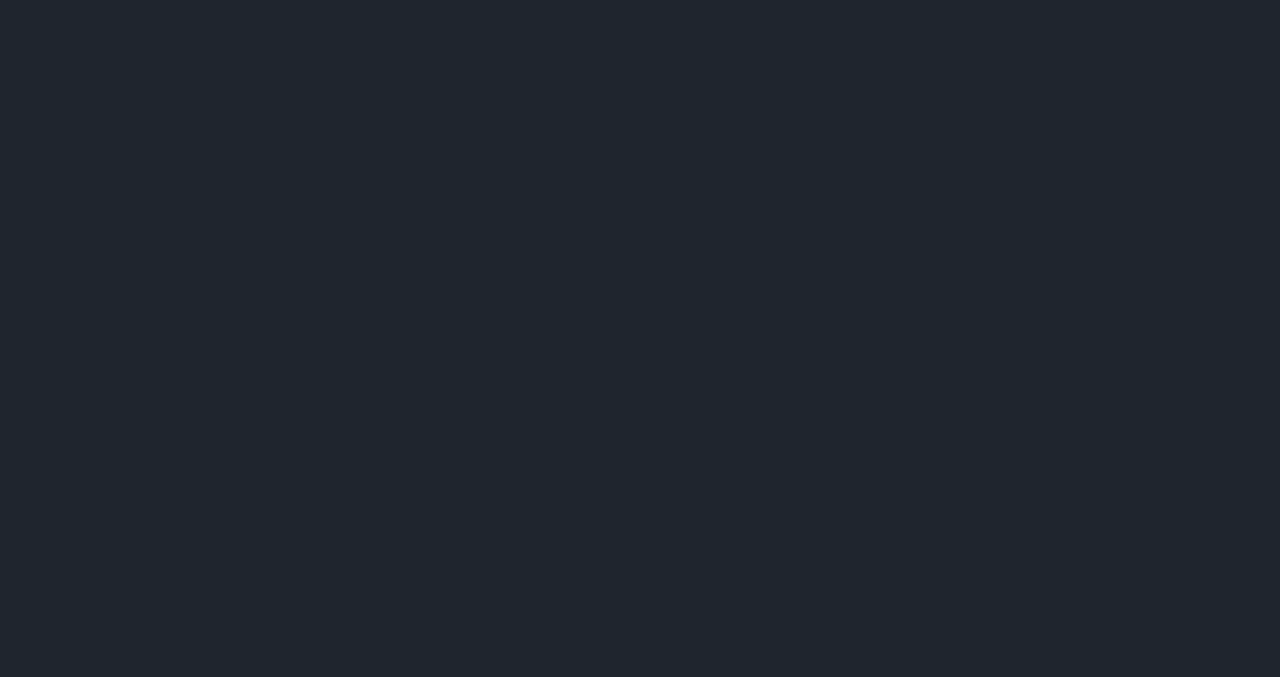
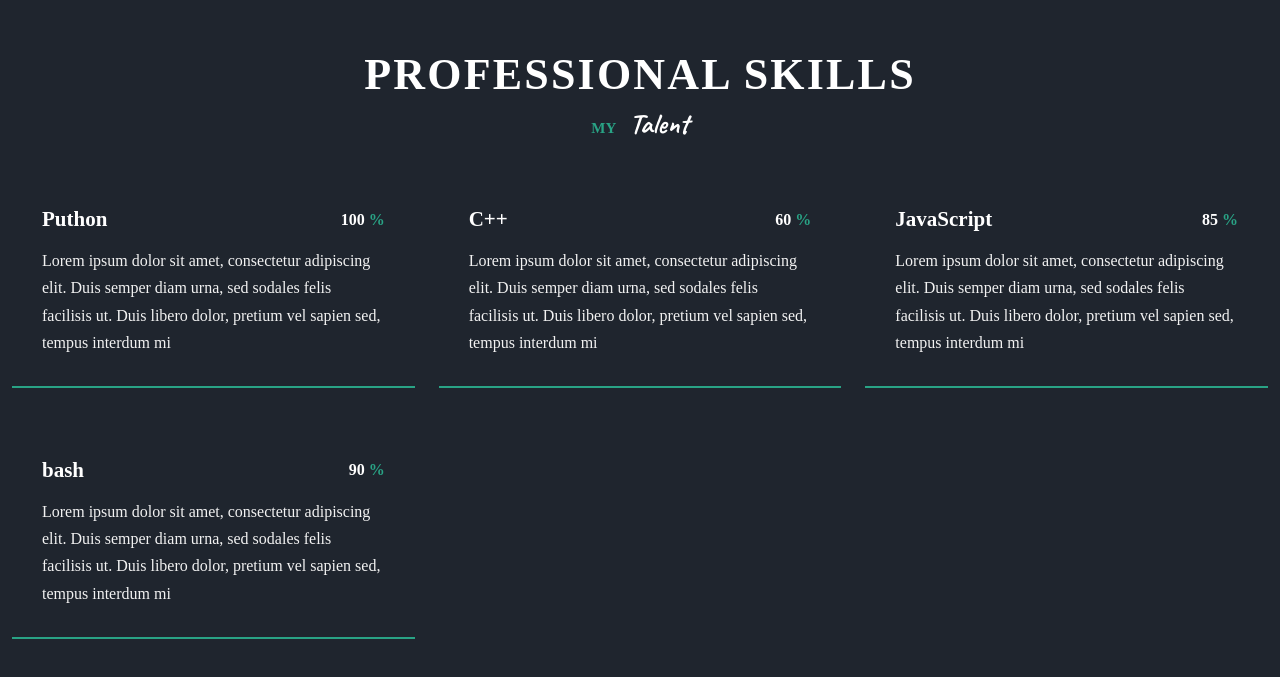
Before and after one commit to permikov/permikov.github.io, a React (Create React App) app: page / in a window 1280 px wide. Shown: the part 1783-2460 px from the top of the page. Before the commit the page ends 1832 px from the top, so only its background shows below. Built offline with nearby package versions, Linux system fonts and the light colour scheme.

Commit message:
Add skills

```diff
--- a/src/App.css
+++ b/src/App.css
@@ -102,6 +102,11 @@
     max-width: 1300px;
     padding-inline: 12px;
     margin-inline: auto;
+}
+
+.grid {
+    display: grid;
+    gap: 24px;
 }
 
 .text-cs {
--- a/src/App.js
+++ b/src/App.js
@@ -2,6 +2,7 @@
 import './App.css';
 import Home from './components/home/Home';
 import Services from './components/services/Services';
+import Skills from './components/skills/Skills';
 
 
 function App() {
@@ -9,6 +10,7 @@
     <main className='main'>
       <Home />
       <Services />
+      <Skills />
     </main>
   );
 }
--- a/src/Data.jsx
+++ b/src/Data.jsx
@@ -54,3 +54,30 @@
         description: 'Built automation, set up a test environment, conducted unit, performance, bulk and functional testing, exploratory, tested api'
     }
 ]
+
+export const skills = [
+    {
+        id: 1,
+        name: 'Puthon',
+        percentage: 100,
+        description: 'Lorem ipsum dolor sit amet, consectetur adipiscing elit. Duis semper diam urna, sed sodales felis facilisis ut. Duis libero dolor, pretium vel sapien sed, tempus interdum mi'
+    },
+    {
+        id: 2,
+        name: 'C++',
+        percentage: 60,
+        description: 'Lorem ipsum dolor sit amet, consectetur adipiscing elit. Duis semper diam urna, sed sodales felis facilisis ut. Duis libero dolor, pretium vel sapien sed, tempus interdum mi'
+    },
+    {
+        id: 3,
+        name: 'JavaScript',
+        percentage: 85,
+        description: 'Lorem ipsum dolor sit amet, consectetur adipiscing elit. Duis semper diam urna, sed sodales felis facilisis ut. Duis libero dolor, pretium vel sapien sed, tempus interdum mi'
+    },
+    {
+        id: 4,
+        name: 'bash',
+        percentage: 90,
+        description: 'Lorem ipsum dolor sit amet, consectetur adipiscing elit. Duis semper diam urna, sed sodales felis facilisis ut. Duis libero dolor, pretium vel sapien sed, tempus interdum mi'
+    }
+]
--- /dev/null
+++ b/src/components/skills/Skills.jsx
@@ -0,0 +1,37 @@
+import React from "react";
+import { skills } from "../../Data";
+import './skills.css'
+
+
+const Skills = () => {
+    return (
+        <section className="skills section" id="skills">
+            <h2 className="section__title text-cs">Professional Skills</h2>
+            <p className="section__subtitle">
+                My <span>Talent</span>
+            </p>
+            <div className="skills__container container grid">
+                {skills.map(({name, percentage, description}, index) => {
+                    return (
+                        <div className="skills__item">
+                            <div className="skills__titles">
+                                <h3 className="skills__name">{name}</h3>
+                                <span className="skills__number">
+                                    {percentage} <span>%</span>
+                                </span>
+                            </div>
+                            <p className="skills__description">{description}</p>
+                            <div className="skills__bar">
+                                <span className="skills__percentage">
+                                    <span></span>
+                                </span>
+                            </div>
+                        </div>
+                    )
+                })}
+            </div>
+        </section>
+    );
+};
+
+export default Skills;
--- /dev/null
+++ b/src/components/skills/skills.css
@@ -0,0 +1,51 @@
+.skills {
+    background-image: var(--third-gradient);
+}
+
+.skills__container {
+    grid-template-columns: repeat(3, 1fr);
+    row-gap: 70px;
+}
+
+.skills__titles,
+.skills__description {
+    padding-inline: 30px;
+}
+
+.skills__titles {
+    display: flex;
+    justify-content: space-between;
+    align-items: center;
+    margin-bottom: 15px;
+}
+
+.skills__name {
+    font-size: var(--largest-font-size);
+}
+
+.skills__number {
+    color: var(--title-color);
+    font-weight: 700;
+}
+
+.skills__number span {
+    color: var(--primary-color);
+}
+
+.skills__description {
+    margin-bottom: 30px;
+}
+
+.skills__bar,
+.skills__percentage {
+    height: 2px;
+}
+
+.skills__bar {
+    background: rgb(255, 255, 255, 0.2);
+}
+
+.skills__percentage {
+    display: block;
+    background-color: var(--primary-color);
+}
```
